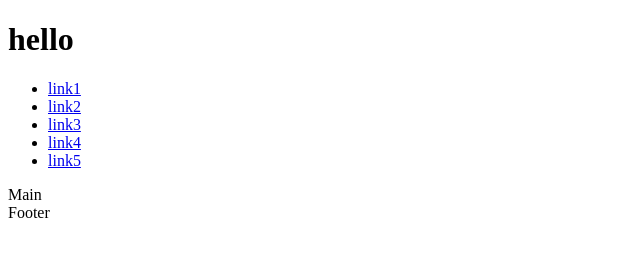
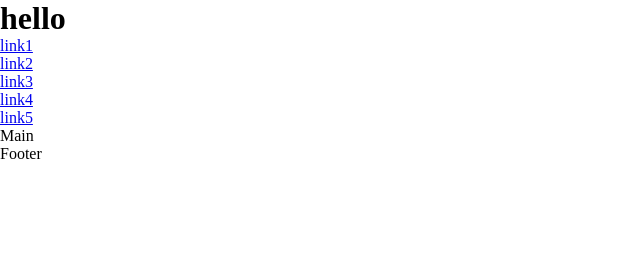
Before and after one commit to MIRZOULUGBEK9008/team, a plain HTML site: page index.html in a window 1280 px wide. Shown: the whole page, without its empty margins (0-640 px from the left). Drawn offline with Linux system fonts and the light colour scheme.

Commit message:
main change

```diff
--- a/index.html
+++ b/index.html
@@ -4,6 +4,7 @@
     <meta charset="UTF-8" />
     <meta name="viewport" content="width=device-width, initial-scale=1.0" />
     <title>Branch</title>
+    <link rel="stylesheet" href="./style.css">
   </head>
   <body>
     <header>
--- /dev/null
+++ b/style.css
@@ -0,0 +1,12 @@
+*{
+    margin: 0;
+    padding: 0;
+    box-sizing: border-box;
+}
+body {
+    font-family: 'sans-serif';
+
+}
+main{
+    background-color: #fff;
+}
```
